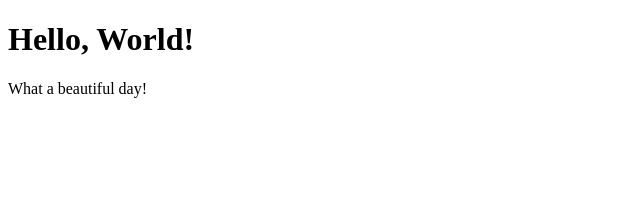
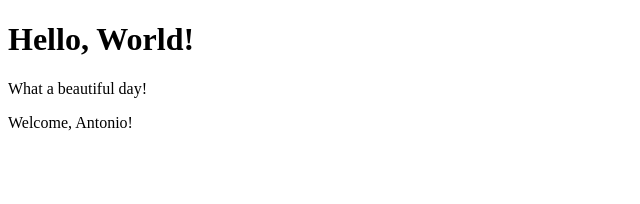
Before and after one commit to antoniocodella/react-exercises, a React (Create React App) app: page / in a window 1280 px wide. Shown: the top 204 px of the page, without its empty margins (0-640 px from the left). Built offline with nearby package versions, Linux system fonts and the light colour scheme.

Commit message:
ex-props-01

```diff
--- a/src/App.js
+++ b/src/App.js
@@ -1,12 +1,13 @@
 import React from "react";
 import { Hello } from "./Hello";
-import { Message } from "./Message";
+import { Welcome } from "./Welcome";
 
 export class App extends React.Component {
   render() {
     return (
       <div>
         <Hello />
+        <Welcome name="Antonio" />
       </div>
     );
   }
--- /dev/null
+++ b/src/Welcome.js
@@ -0,0 +1,7 @@
+import React from "react";
+
+export class Welcome extends React.Component {
+  render() {
+    return <p>Welcome, {this.props.name}!</p>;
+  }
+}
```
